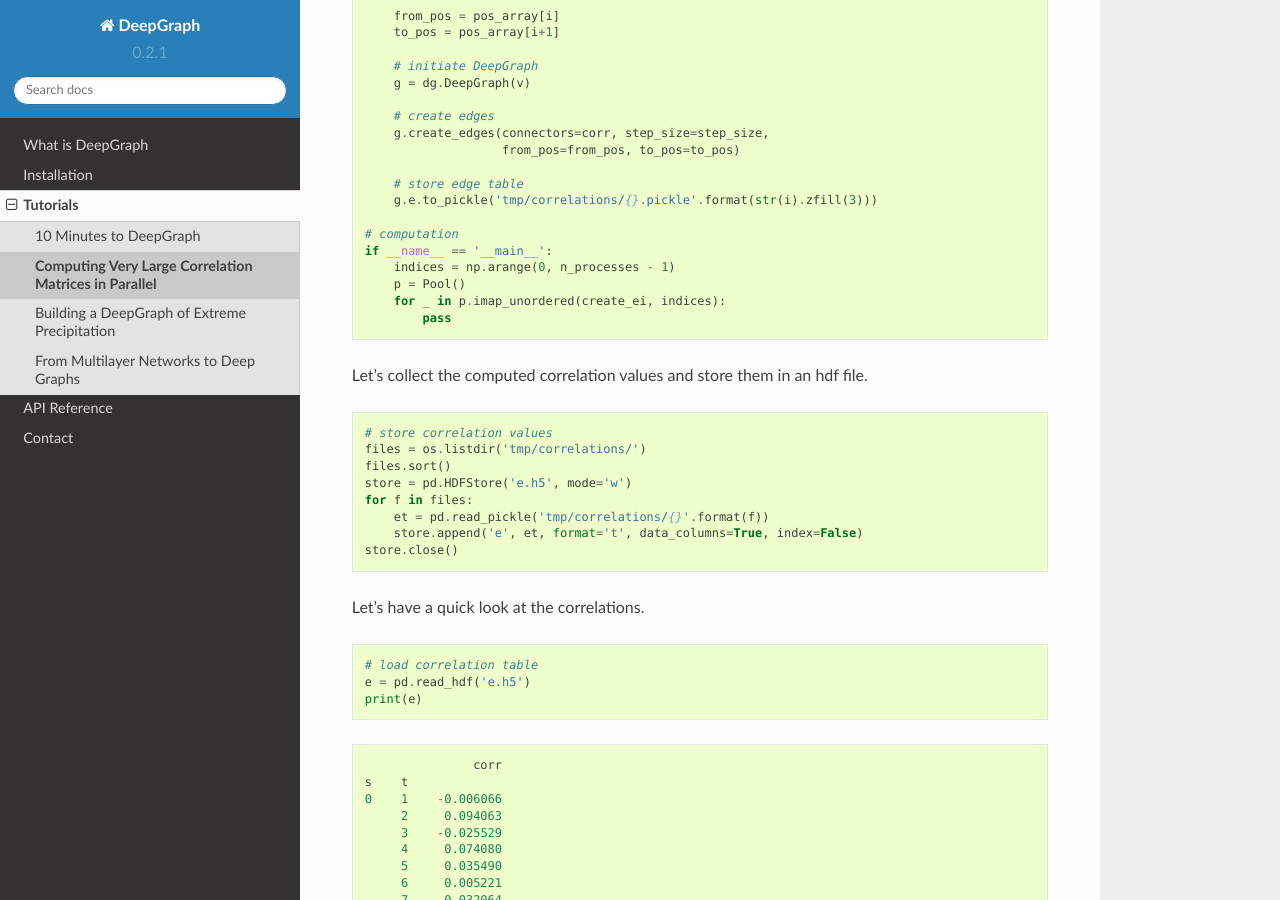
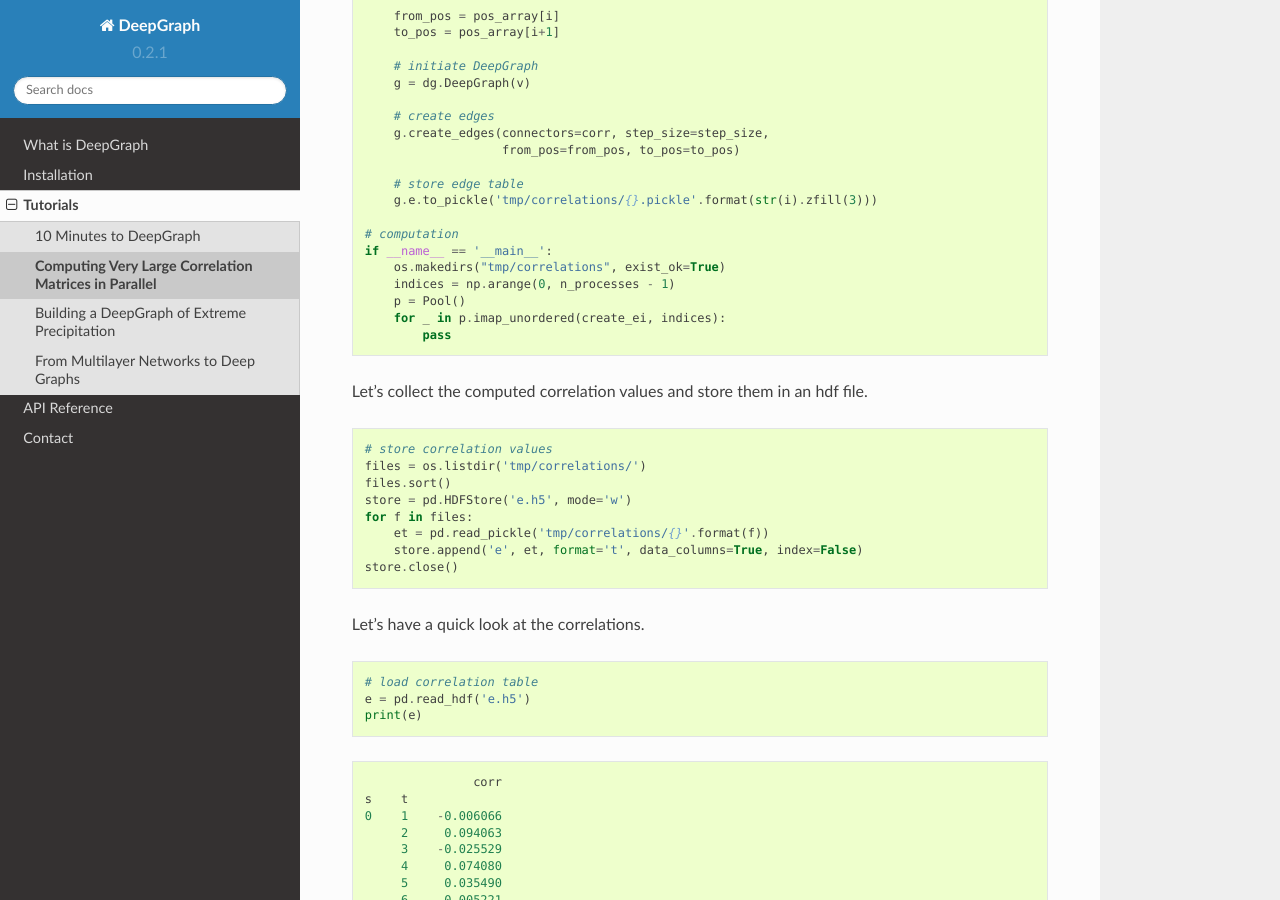
Before and after one commit to deepgraph/deepgraph, a Sphinx documentation site: the page built from doc/source/tutorials/pairwise_correlations.rst, in a window 1280 px wide and 900 px high, scrolled down 1728 px. Built offline with Sphinx 7.4.7 and the Read the Docs theme 2.0.0, drawn with Linux system fonts in a browser that asks for light colours.

Commit message:
create tmp directory on first run.

```diff
--- a/doc/source/tutorials/pairwise_correlations.py
+++ b/doc/source/tutorials/pairwise_correlations.py
@@ -76,6 +76,7 @@ def create_ei(i):
 
 # computation
 if __name__ == '__main__':
+    os.makedirs("tmp/correlations", exist_ok=True)
     indices = np.arange(0, n_processes - 1)
     p = Pool()
     for _ in p.imap_unordered(create_ei, indices):
--- a/doc/source/tutorials/pairwise_correlations.rst
+++ b/doc/source/tutorials/pairwise_correlations.rst
@@ -92,6 +92,7 @@ Now we can compute the pair-wise correlations using DeepGraph's :py:meth:`create
 
     # computation
     if __name__ == '__main__':
+        os.makedirs("tmp/correlations", exist_ok=True)
         indices = np.arange(0, n_processes - 1)
         p = Pool()
         for _ in p.imap_unordered(create_ei, indices):
```
Also changed, not shown: doc/source/tutorials/pairwise_correlations.ipynb.
